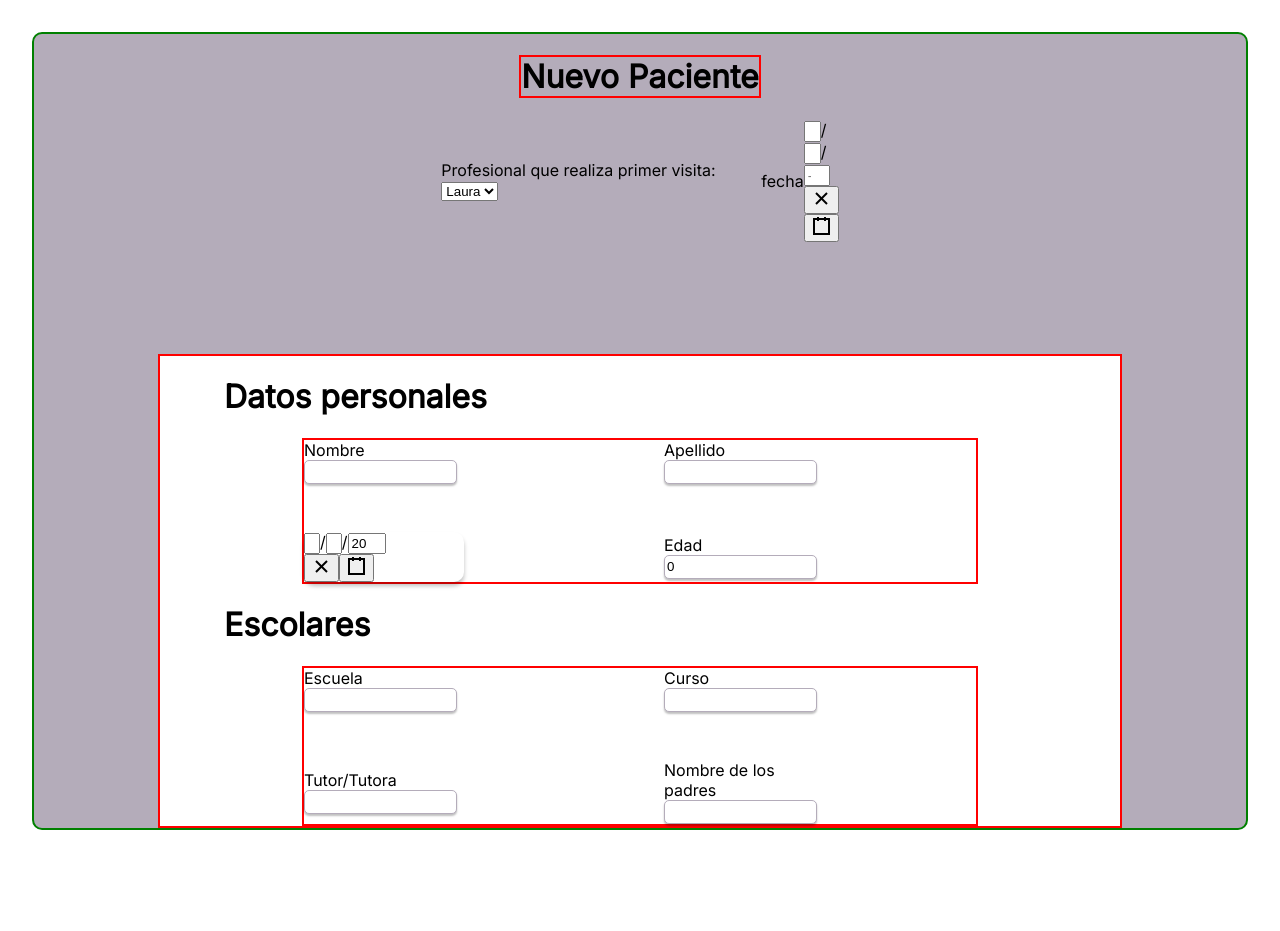
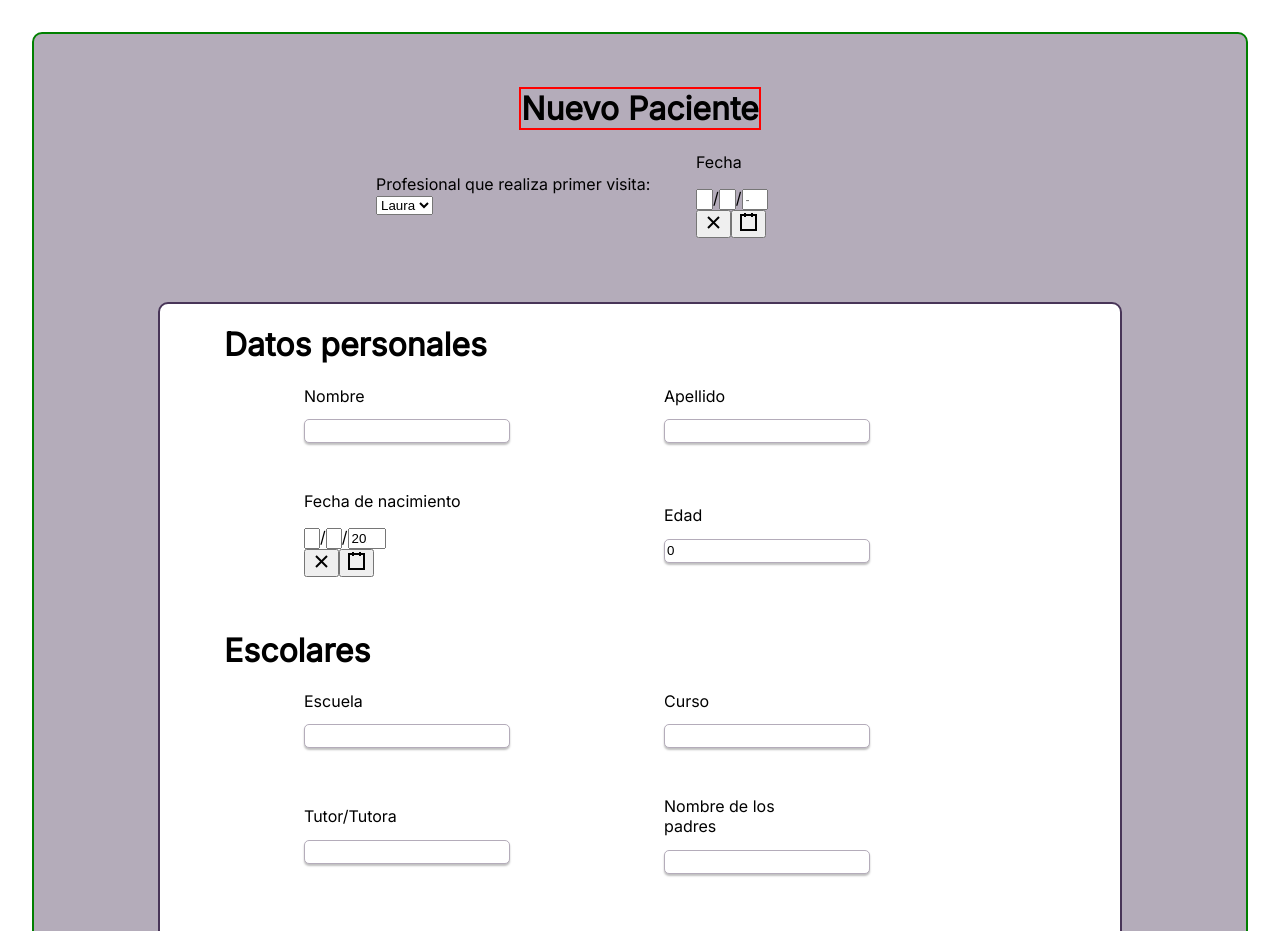
Before and after one commit to KodersKode/Daire-front-end, a React (Create React App) app: page /nuevo-paciente in a window 1280 px wide. Shown: the top 931 px of the page. Before the commit the page ends 862 px from the top, so only its background shows below. Built offline with nearby package versions, Linux system fonts and the light colour scheme.

Commit message:
completing section 1 of form

```diff
--- /dev/null
+++ b/src/component/dateSelector/index.definition.ts
@@ -0,0 +1,6 @@
+export type TDateSelectorProps = {
+  label: string;
+  onChange?: any;
+  value?: Date;
+  className?: string;
+};
--- /dev/null
+++ b/src/component/dateSelector/index.module.css
@@ -0,0 +1,4 @@
+.datePicker {
+  margin-top: 1em;
+  width: 13em;
+}
--- /dev/null
+++ b/src/component/dateSelector/index.tsx
@@ -0,0 +1,20 @@
+import React from "react";
+import DatePicker from "react-date-picker";
+import { TDateSelectorProps } from "./index.definition";
+import css from "./index.module.css";
+
+function DateSelector({ label, onChange, value }: TDateSelectorProps) {
+  return (
+    <div>
+      <label htmlFor="datePicker">{label}</label>
+      <DatePicker
+        name="datePicker"
+        onChange={onChange}
+        value={value}
+        className={css.datePicker}
+      />
+    </div>
+  );
+}
+
+export default DateSelector;
--- a/src/component/pages/nuevo-paciente/index.module.css
+++ b/src/component/pages/nuevo-paciente/index.module.css
@@ -1,63 +1,63 @@
-.form{
+.form {
   display: flex;
   justify-content: center;
-    background-color: #B4ACBA;
+  background-color: #b4acba;
   align-items: center;
   flex-direction: column;
   margin: 2em;
   border-radius: 10px;
   border: 2px solid green;
-
+  padding-top: 2em;
 }
 
-.section{
+.section {
   display: flex;
   justify-content: center;
   flex-direction: column;
   background-color: white;
   width: 60em;
   align-items: center;
-    border: 2px solid red;
-    margin-top: 7em;
-
+  border: 2px solid #483558;
+  border-radius: 10px;
+  margin-top: 4em;
 }
 
-.subsection{
+.subsection {
   display: grid;
   grid-template-columns: 1fr 1fr;
   grid-gap: 3em 3em;
-    border: 2px solid red;
+  /* border: 2px solid red; */
   width: 70%;
   align-items: center;
   justify-content: center;
   align-content: center;
+  padding-bottom: 2em;
   /* flex-direction: row;
     width: 20em; */
   /* height: 4em; */
 }
 
-h1{
+h1 {
   /* text-align: left;
     justify-content: flex-start;
     align-items: flex-start; */
   align-self: flex-start;
   padding-left: 2em;
-
 }
 
-.header{
+.header {
   /* text-align: center; */
   align-self: center;
   border: 2px solid red;
   padding: 0;
 }
 
-.date{
+.date {
   display: flex;
   justify-content: center;
 
   flex-direction: column;
-        width: 10em;
+  width: 5em;
   box-shadow: 0px 4px 4px rgba(0, 0, 0, 0.25);
   border-radius: 10px;
 }
@@ -69,10 +69,10 @@ h1{
 .apellido{
     width: 50%
 } */
-.wrapper{
+.wrapper {
   display: flex;
   flex-direction: row;
   justify-content: center;
   align-items: center;
-        width: 20em
+  width: 20em;
 }
--- a/src/component/pages/nuevo-paciente/index.tsx
+++ b/src/component/pages/nuevo-paciente/index.tsx
@@ -2,8 +2,8 @@ import React from "react";
 import SmallTextBox from "../../smallTextBox";
 import { useState } from "react";
 import css from "./index.module.css";
-import DatePicker from "react-date-picker";
 import DropDown from "../../dropDown";
+import DateSelector from "../../dateSelector";
 
 function NuevoPaciente() {
   const [dob, setDob] = useState(new Date());
@@ -13,6 +13,8 @@ function NuevoPaciente() {
   const [curso, setCurso] = useState(""); //class
   const [tutor, setTutor] = useState(""); //tutor
   const [padres, setPadres] = useState(""); //parent
+  const [telefono, setTelefono] = useState(""); //phone-number
+  const [email, setEmail] = useState(""); //email
 
   function handleChange(e: React.ChangeEvent<HTMLInputElement>) {
     setNombre(e.target.value);
@@ -35,14 +37,17 @@ function NuevoPaciente() {
       <h1 className={css.header}>Nuevo Paciente</h1>
       <div className={css.wrapper}>
         <DropDown />
-      <label htmlFor='Fecha'>fecha</label>
-      <DatePicker name="Fecha"/>
+        <DateSelector label="Fecha" />
       </div>
       <div className={css.section}>
-
         <h1>Datos personales</h1>
         <div className={css.subsection}>
-        <SmallTextBox label="Nombre" value={nombre} onChange={handleChange} className={css.nombre} />
+          <SmallTextBox
+            label="Nombre"
+            value={nombre}
+            onChange={handleChange}
+            className={css.nombre}
+          />
           <SmallTextBox
             label="Apellido"
             value={apellido}
@@ -51,8 +56,17 @@ function NuevoPaciente() {
             }}
             className={css.apellido}
           />
-        <DatePicker onChange={setDob} value={dob} className={css.date}/>
-        <SmallTextBox value={getAge(dob)} label="Edad"className={css.apellido} />
+          <DateSelector
+            label="Fecha de nacimiento"
+            onChange={setDob}
+            value={dob}
+            className={css.date}
+          />
+          <SmallTextBox
+            value={getAge(dob)}
+            label="Edad"
+            className={css.apellido}
+          />
         </div>
         <h1>Escolares</h1>
         <div className={css.subsection}>
@@ -85,6 +99,23 @@ function NuevoPaciente() {
             }}
           />
         </div>
+        <h1>Datos de contacto</h1>
+        <div className={css.subsection}>
+          <SmallTextBox
+            label="Telefono o de los padres si es menor"
+            value={telefono}
+            onChange={(e) => {
+              setTelefono(e.target.value);
+            }}
+          />
+          <SmallTextBox
+            label="Email de contacto"
+            value={email}
+            onChange={(e) => {
+              setEmail(e.target.value);
+            }}
+          />
+        </div>
       </div>
     </form>
   );
--- a/src/component/smallTextBox/index.module.css
+++ b/src/component/smallTextBox/index.module.css
@@ -1,17 +1,16 @@
-.stb{
+.stb {
   display: flex;
   justify-content: center;
 
   flex-direction: column;
   width: 10em;
-
-
 }
 
-.smallTextBox{
+.smallTextBox {
   box-shadow: 0px 2px 2px rgba(0, 0, 0, 0.25);
   border-radius: 5px;
   height: 1.5em;
-width: 11em;
-border: 1px solid #B4ACBA;
+  width: 15em;
+  border: 1px solid #b4acba;
+  margin-top: 1em;
 }
```
Also changed, not shown: 1 other file (tests, documents, lock files or other folders). Lines whose indentation alone changed are shown as unchanged.
